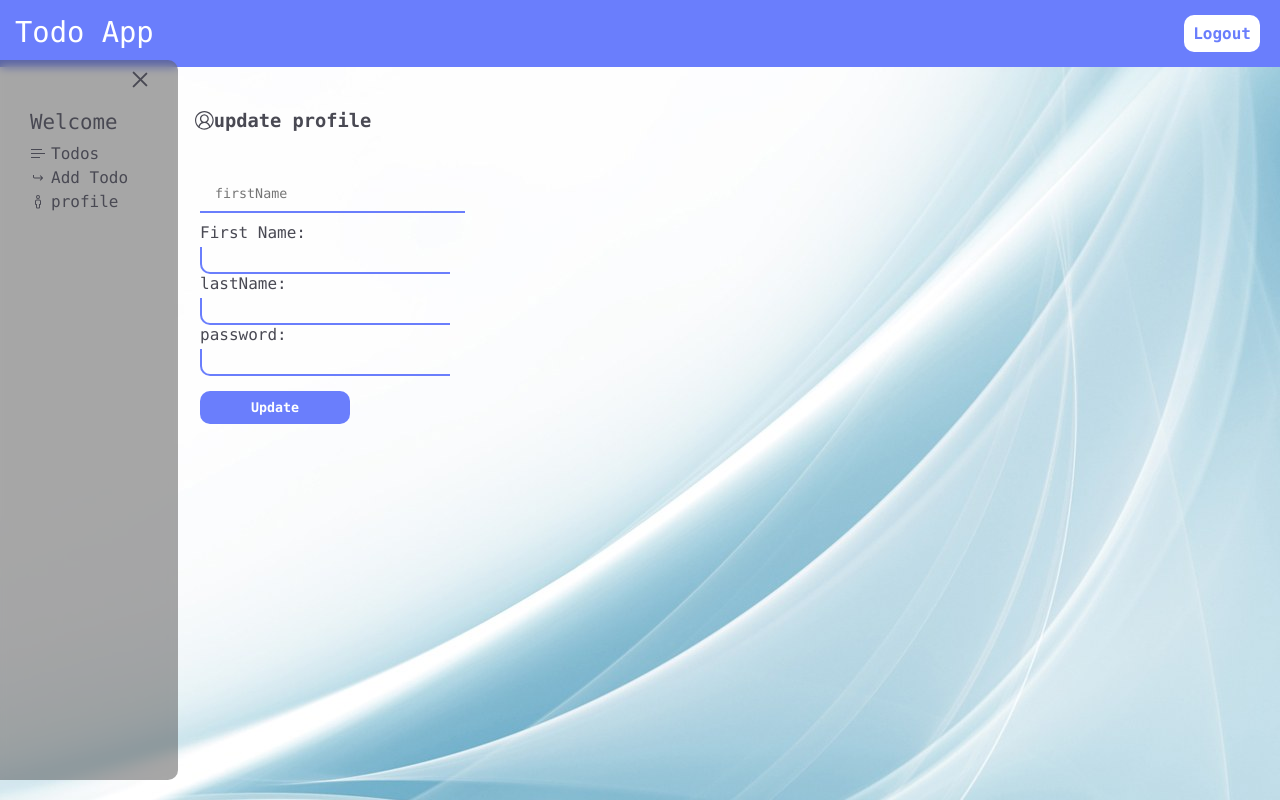
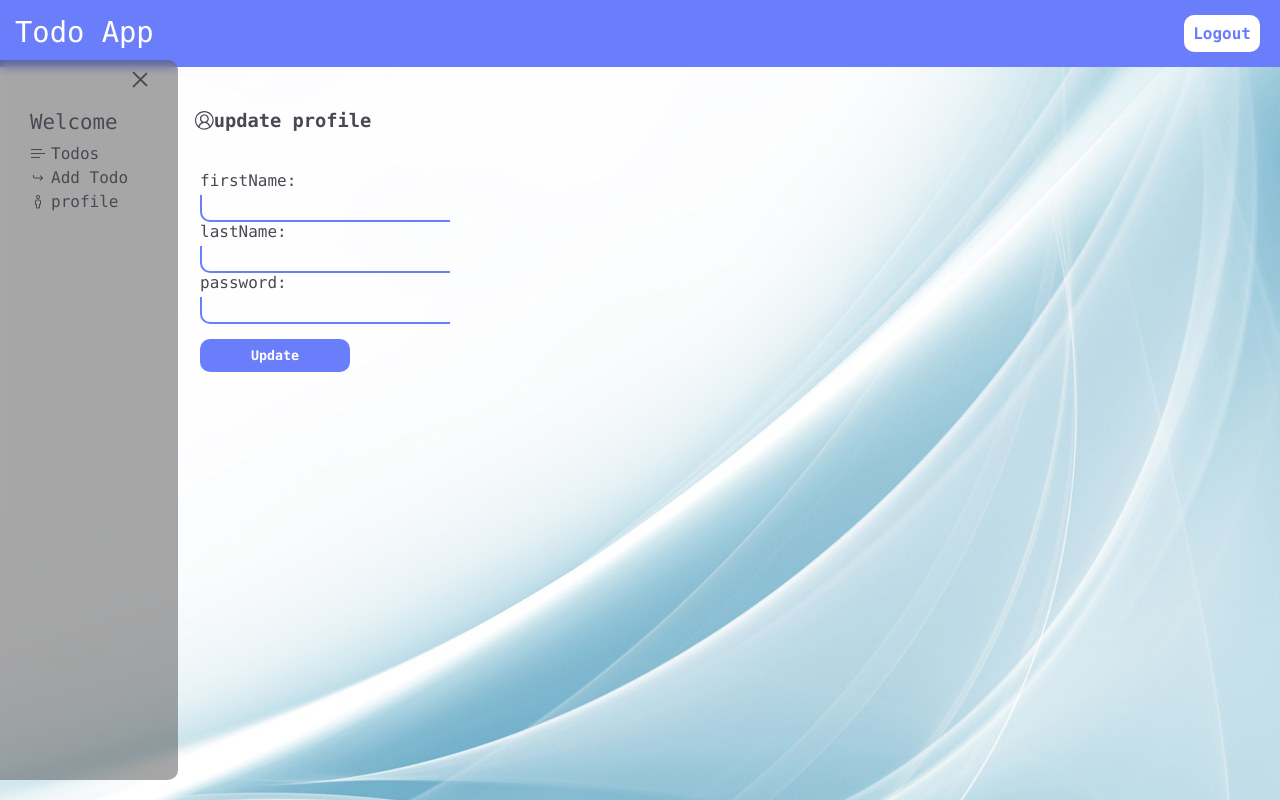
Before and after one commit to mohammadbayatzadeh/Next-Todo-App, a Next.js app: page /profile in a window 1280 px wide. Built offline with nearby package versions, Linux system fonts and the light colour scheme; no server answers; the database is empty; sample sign-in values are in the browser's storage; some icons are missing.

Commit message:
profilePage textinputs configed

```diff
--- a/components/Templates/dashboard/ProfilePage.js
+++ b/components/Templates/dashboard/ProfilePage.js
@@ -4,18 +4,15 @@ import { useRouter } from "next/router";
 
 //elements
 import Toast from "../../elements/Toast";
+import TextInput from "@/components/elements/TextInput";
 
 //styles
 import styles from "./ProfilePage.module.css";
 
 //icons
 import { VscAccount } from "react-icons/vsc";
-import TextInput from "@/components/elements/TextInput";
 
 function ProfilePage() {
-  const [firstName, setFirstName] = useState("");
-  const [lastName, setLastName] = useState("");
-  const [password, setPassword] = useState("");
   const [form, setForm] = useState({
     firstName: "",
     lastName: "",
@@ -25,32 +22,21 @@ function ProfilePage() {
   const router = useRouter();
 
   useEffect(() => {
-    setFirstName("");
-    setLastName("");
-    setPassword("");
-
     axios
       .get("/api/profile")
       .then((res) => {
         const { firstName, lastName } = res.data.data;
-        setFirstName(firstName);
-        setLastName(lastName);
+        setForm({ firstName, lastName, password: "" });
       })
       .catch((err) => {});
   }, []);
 
   const submitHandler = async () => {
     axios
-      .post("/api/profile", {
-        firstName,
-        lastName,
-        password,
-      })
-      .then((res) => {
+      .post("/api/profile", form)
+      .then(() => {
         Toast("info updated", "success");
-        setFirstName("");
-        setLastName("");
-        setPassword("");
+        setForm({ firstName: "", lastName: "", password: "" });
         router.replace("/");
       })
       .catch((err) => {
@@ -70,26 +56,17 @@ function ProfilePage() {
           name="firstName"
           type="dashboard"
         />
-        <label htmlFor="firstName">First Name:</label>
-        <input
-          id="firstName"
-          type="text"
-          value={firstName}
-          onChange={(e) => setFirstName(e.target.value)}
+        <TextInput
+          form={form}
+          setForm={setForm}
+          name="lastName"
+          type="dashboard"
         />
-        <label htmlFor="lastName">lastName:</label>
-        <input
-          id="lastName"
-          type="text"
-          value={lastName}
-          onChange={(e) => setLastName(e.target.value)}
-        />
-        <label htmlFor="password">password:</label>
-        <input
-          id="password"
-          value={password}
-          type="password"
-          onChange={(e) => setPassword(e.target.value)}
+        <TextInput
+          form={form}
+          setForm={setForm}
+          name="password"
+          type="dashboard"
         />
 
         <button className={styles.button} onClick={submitHandler}>
--- a/components/elements/TextInput.js
+++ b/components/elements/TextInput.js
@@ -6,7 +6,7 @@ import styles from "./TextInput.module.css";
 //icons
 import { VscMail, VscLock } from "react-icons/vsc";
 
-function TextInput({ form, name, setForm }) {
+function TextInput({ form, name, setForm, type = "auth" }) {
   const changeHandler = (e) => {
     const { name, value } = e.target;
     setForm({ ...form, [name]: value });
@@ -16,12 +16,13 @@ function TextInput({ form, name, setForm }) {
     password: <VscLock />,
   };
   return (
-    <div className={styles.input}>
-      {iconSelect[name]}
+    <div className={type === "auth" ? styles.authInput : styles.dashboardInput}>
+      {type === "auth" && iconSelect[name]}
+      {type === "dashboard" && <label>{name}:</label>}
       <input
         value={form[name]}
         onChange={changeHandler}
-        placeholder={name}
+        placeholder={type === "auth" && name}
         type={name}
         name={name}
       />
--- a/components/elements/TextInput.module.css
+++ b/components/elements/TextInput.module.css
@@ -1,14 +1,14 @@
-.input {
+.authInput {
   display: flex;
   padding: 5px;
   margin: 10px 0;
   border-bottom: 2px solid var(--bg-color-primary);
   transition: 0.5s all ease;
 }
-.input:hover {
+.authInput:hover {
   border-bottom: 2px solid var(--text-color-tertiary);
 }
-.input input {
+.authInput input {
   margin-left: 5px;
   display: flex;
   background: none;
```
